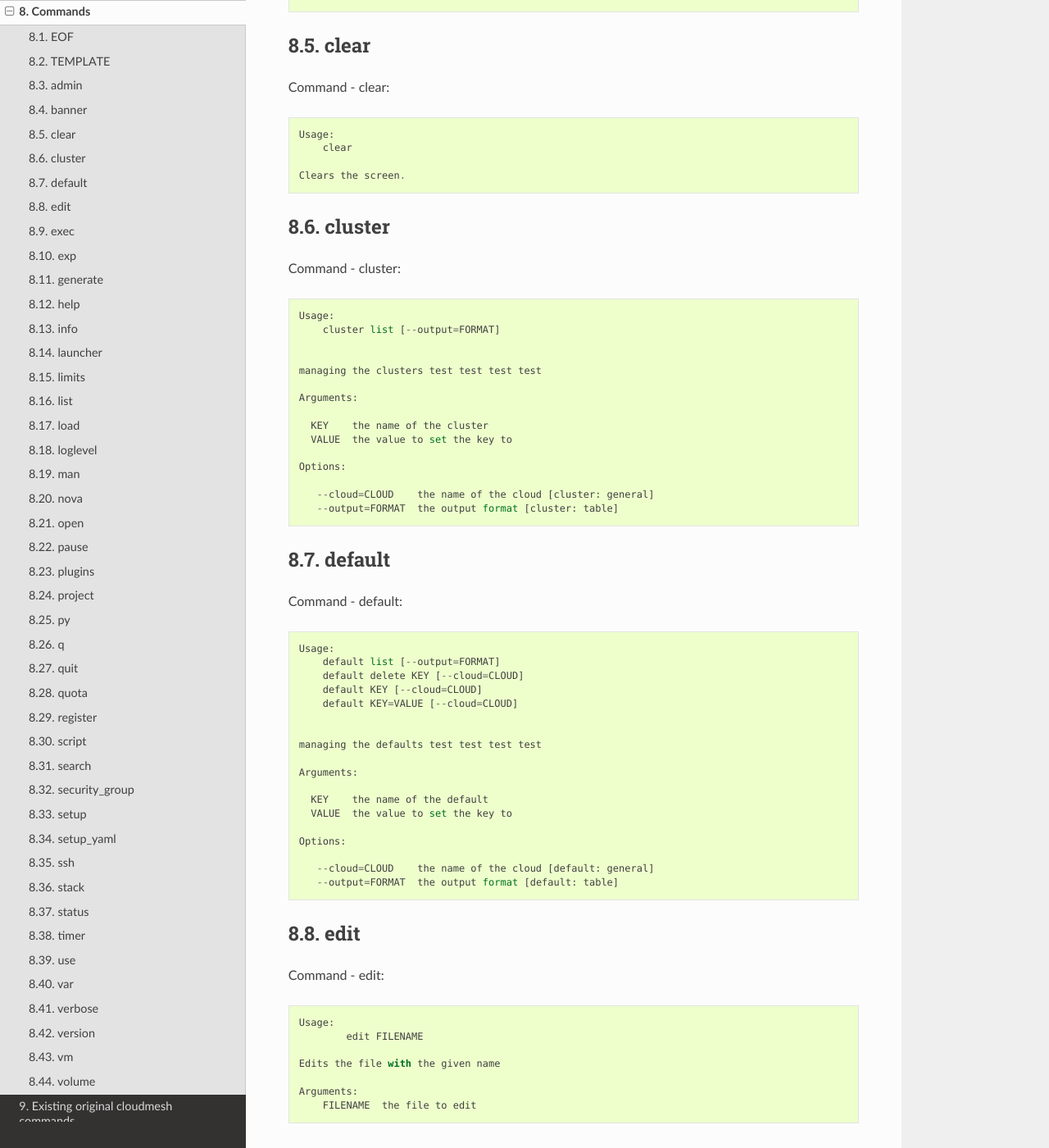
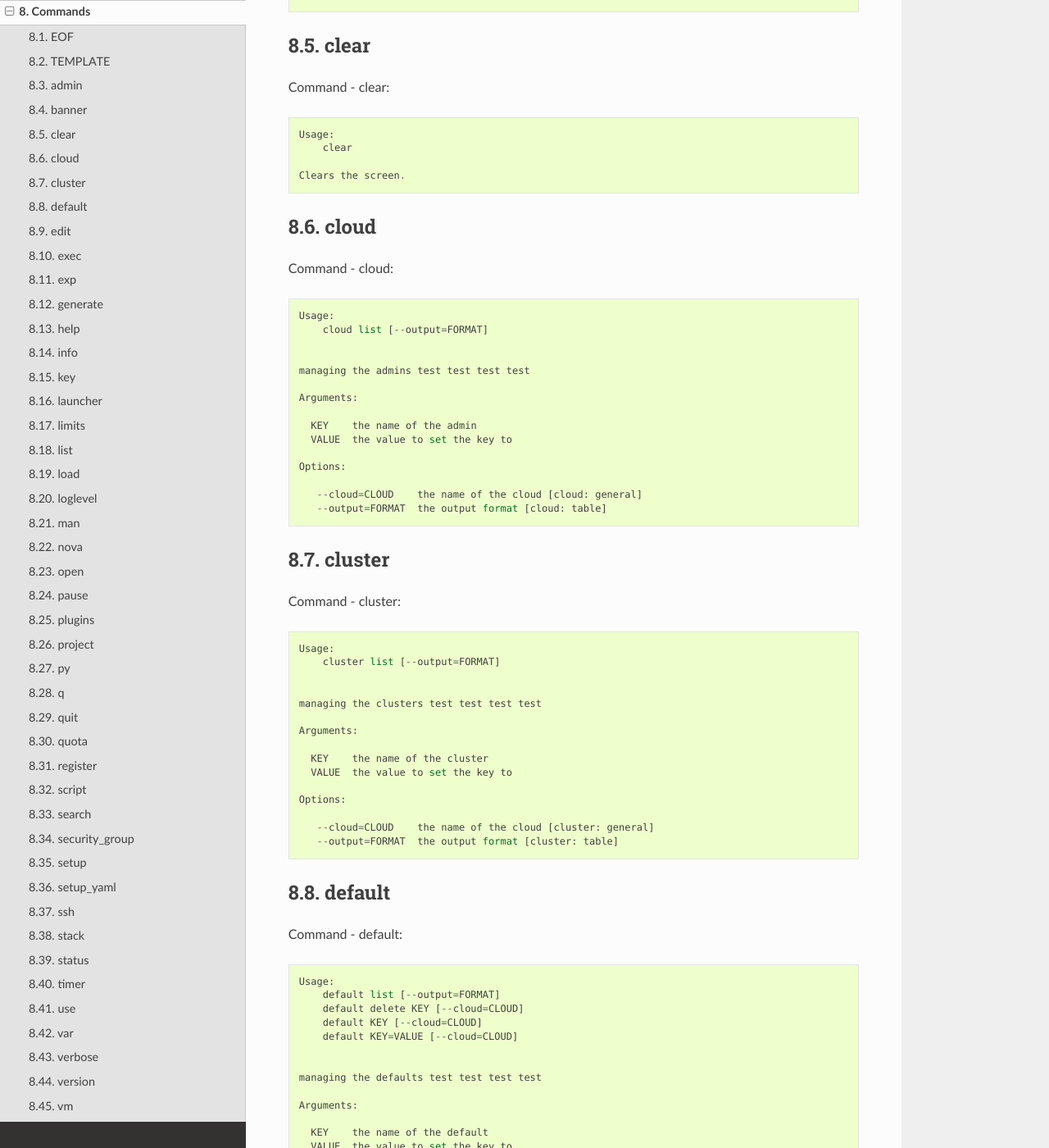
Before and after one commit to cloudmesh/client, a Sphinx documentation site: the page built from docs/source/man/man.rst, in a window 1280 px wide and 1400 px high, scrolled down 1594 px. Shown: the whole window at 82% size. Built offline with Sphinx 7.4.7 and the Read the Docs theme 2.0.0, drawn with Linux system fonts in a browser that asks for light colours; pages that are not in the unit, such as notebooks, are missing from menus; some of the changed text lies outside the part shown.

```diff
--- a/docs/source/man/man.rst
+++ b/docs/source/man/man.rst
@@ -90,6 +90,29 @@
         clear
 
     Clears the screen.
+
+cloud
+----------------------------------------------------------------------
+
+Command - cloud::
+
+    Usage:
+        cloud list [--output=FORMAT]
+
+
+    managing the admins test test test test
+
+    Arguments:
+
+      KEY    the name of the admin
+      VALUE  the value to set the key to
+
+    Options:
+
+       --cloud=CLOUD    the name of the cloud [cloud: general]
+       --output=FORMAT  the output format [cloud: table]
+
+
 
 cluster
 ----------------------------------------------------------------------
@@ -272,6 +295,29 @@
            --all  -a   more extensive information
 
     Prints some internal information about the shell
+
+
+
+key
+----------------------------------------------------------------------
+
+Command - key::
+
+    Usage:
+        key list [--output=FORMAT]
+
+
+    managing the keys test test test test
+
+    Arguments:
+
+          the name of the key
+      VALUE  the value to set the  to
+
+    Options:
+
+       --cloud=CLOUD    the name of the cloud [key: general]
+       --output=FORMAT  the output format [key: table]
 
 
 
```
Also changed, not shown: docs/source/old.rst (+47 -45 lines).
